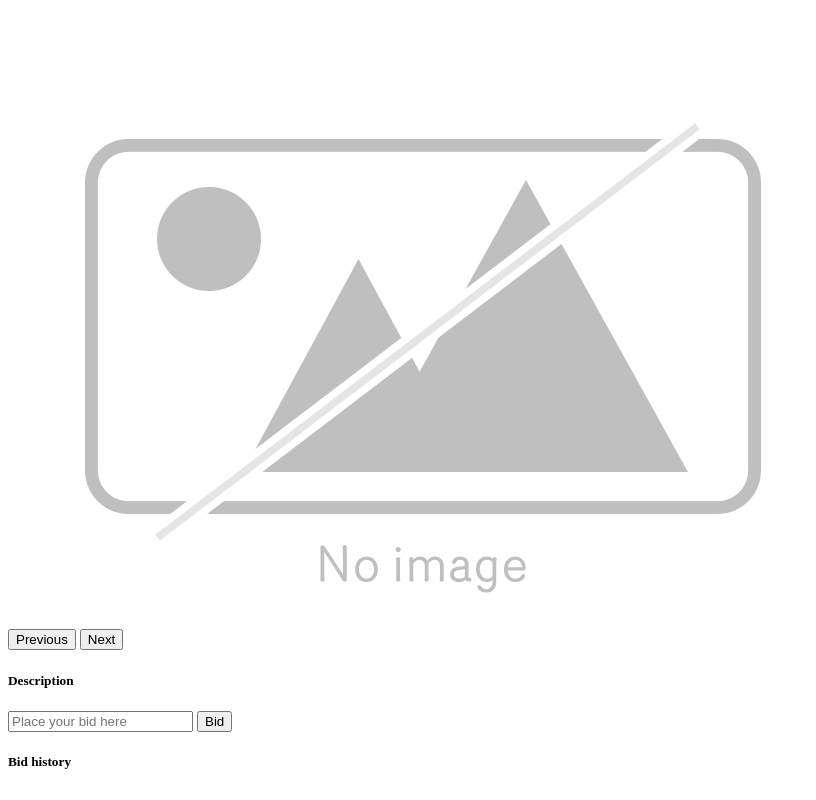
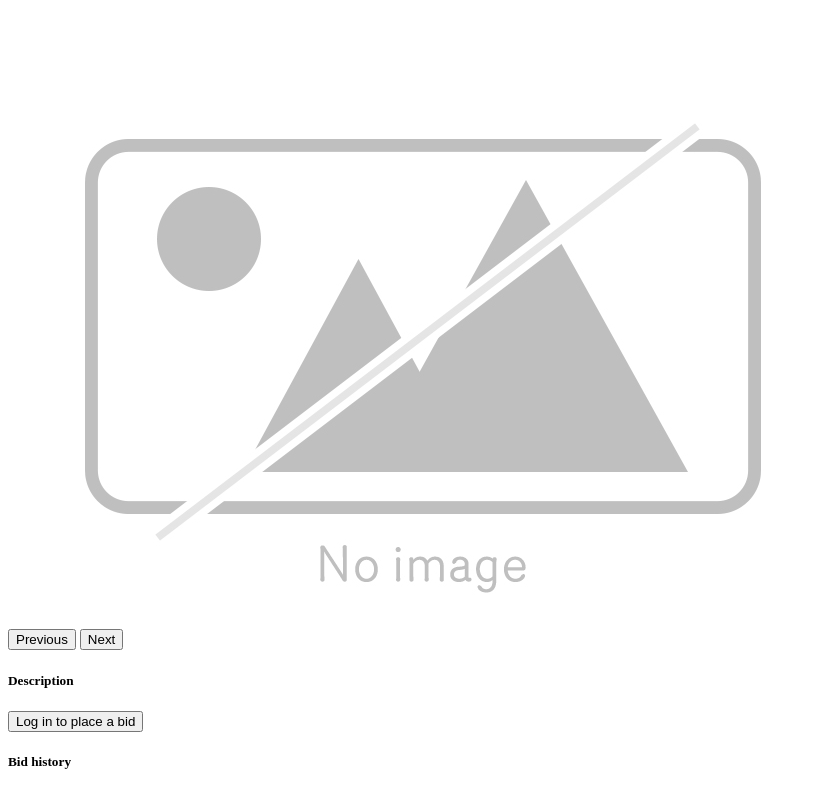
Before and after one commit to maleneivy/artfulBids, a website with bundled scripts: page html/specific-listing.html in a window 1280 px wide. Shown: the part 3123-3923 px from the top of the page, without its empty margins (0-816 px from the left). Built offline with nearby package versions, Linux system fonts and the light colour scheme; no server answers; a web font is replaced by a local one.

Commit message:
Error handling the bidStoryTable and hide inputs for placing bid if user is not logged in

```diff
--- a/html/specific-listing.html
+++ b/html/specific-listing.html
@@ -120,12 +120,24 @@
           class="form-control"
           placeholder="Place your bid here"
         />
-        <button class="btn btn-primary" onclick="placeBid()">Bid</button>
+        <button class="btn btn-primary" id="bidButton" onclick="placeBid()">
+          Bid
+        </button>
+        <button
+          class="btn btn-primary"
+          style="display: none"
+          id="logInButton"
+          onclick="location.href=`/html/log-in-register.html`"
+        >
+          Log in to place a bid
+        </button>
       </div>
       <div class="bidding-message"></div>
+
       <div class="container mt-5" id="bidding-history-container">
         <table class="table" id="bidding-table">
           <h5>Bid history</h5>
+          <div class="unregistered-message"></div>
           <tbody></tbody>
         </table>
       </div>
--- a/src/js/pages/specificListing.js
+++ b/src/js/pages/specificListing.js
@@ -2,10 +2,21 @@ import { isLoggedIn } from "../api/auth/isLoggedIn.js";
 import { API_BASE_URL } from "../api/baseUrl.js";
 import { createHeader } from "../components/header.js";
 import { token } from "../utils/storage.mjs";
+import { displayMessage } from "../utils/displayMessage.mjs";
 
 const queryString = window.location.search;
 const urlParams = new URLSearchParams(queryString);
 const listingId = urlParams.get("id");
+
+// Check if user is logged in
+const bidButton = document.querySelector("#bidButton");
+const logInButton = document.querySelector("#logInButton");
+const hideBidInput = document.querySelector("#bidAmount");
+if (token === null) {
+  bidButton.style.display = "none";
+  logInButton.style.display = "block";
+  hideBidInput.style.display = "none";
+}
 
 createHeader();
 
@@ -85,7 +96,7 @@ async function presentListing(listing) {
 
   // Bidding History
   // If user is logged in
-  if (isLoggedIn) {
+  if (isLoggedIn()) {
     const bidStoryTable = document.querySelector("#bidding-table");
     const tbody = bidStoryTable.querySelector("tbody");
 
@@ -168,6 +179,12 @@ async function presentListing(listing) {
       // Append the "Load More" button to the container
       bidStoryTable.parentNode.appendChild(loadMoreButton);
     }
+  } else {
+    displayMessage(
+      "error-message",
+      `Only registered users can see bid story on listings`,
+      ".unregistered-message",
+    );
   }
 }
 
--- a/src/scss/index.scss
+++ b/src/scss/index.scss
@@ -174,6 +174,6 @@ body {
   margin-bottom: 10px;
 }
 
-.bidding-history-container {
+#bidding-history-container {
   max-width: 600px;
 }
```
